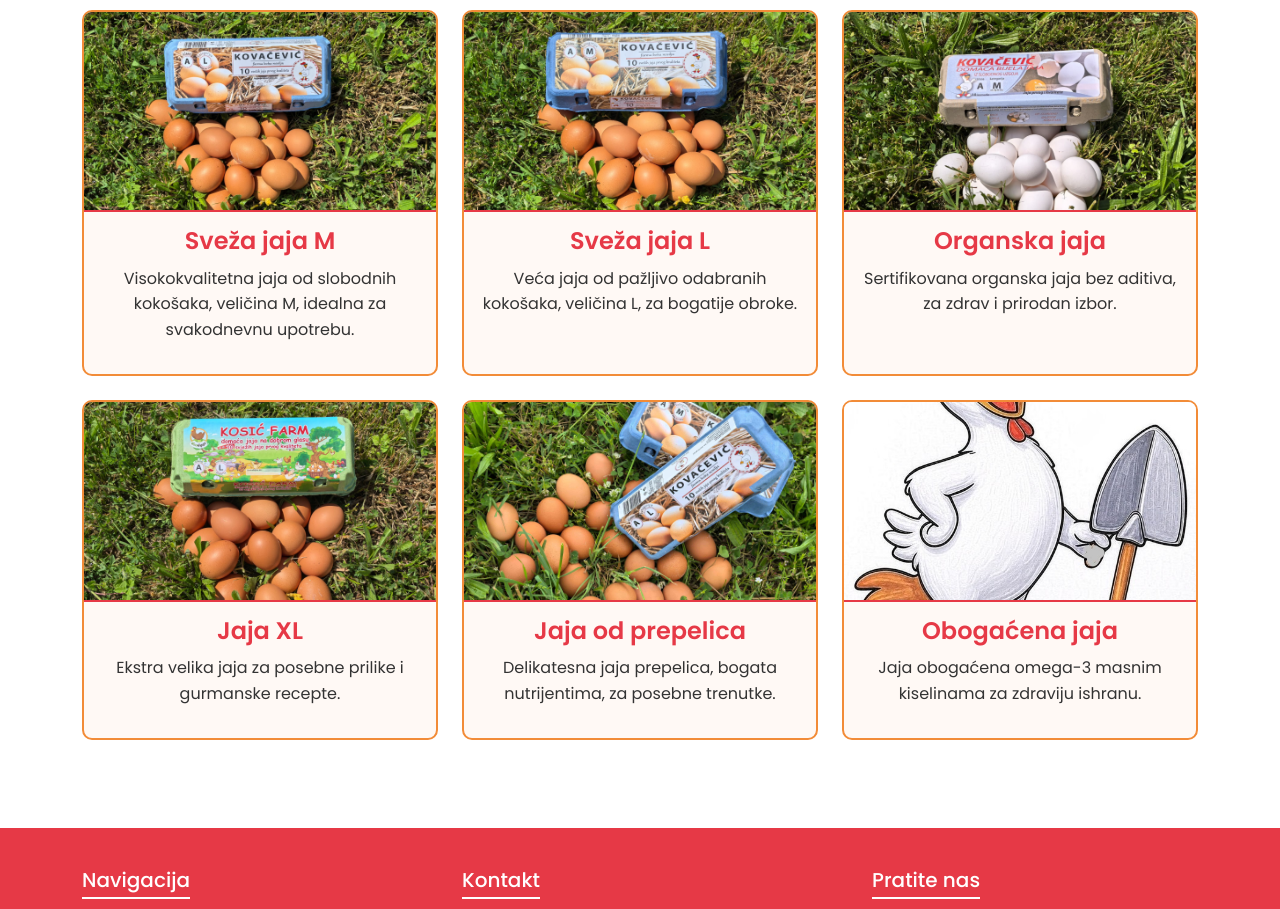
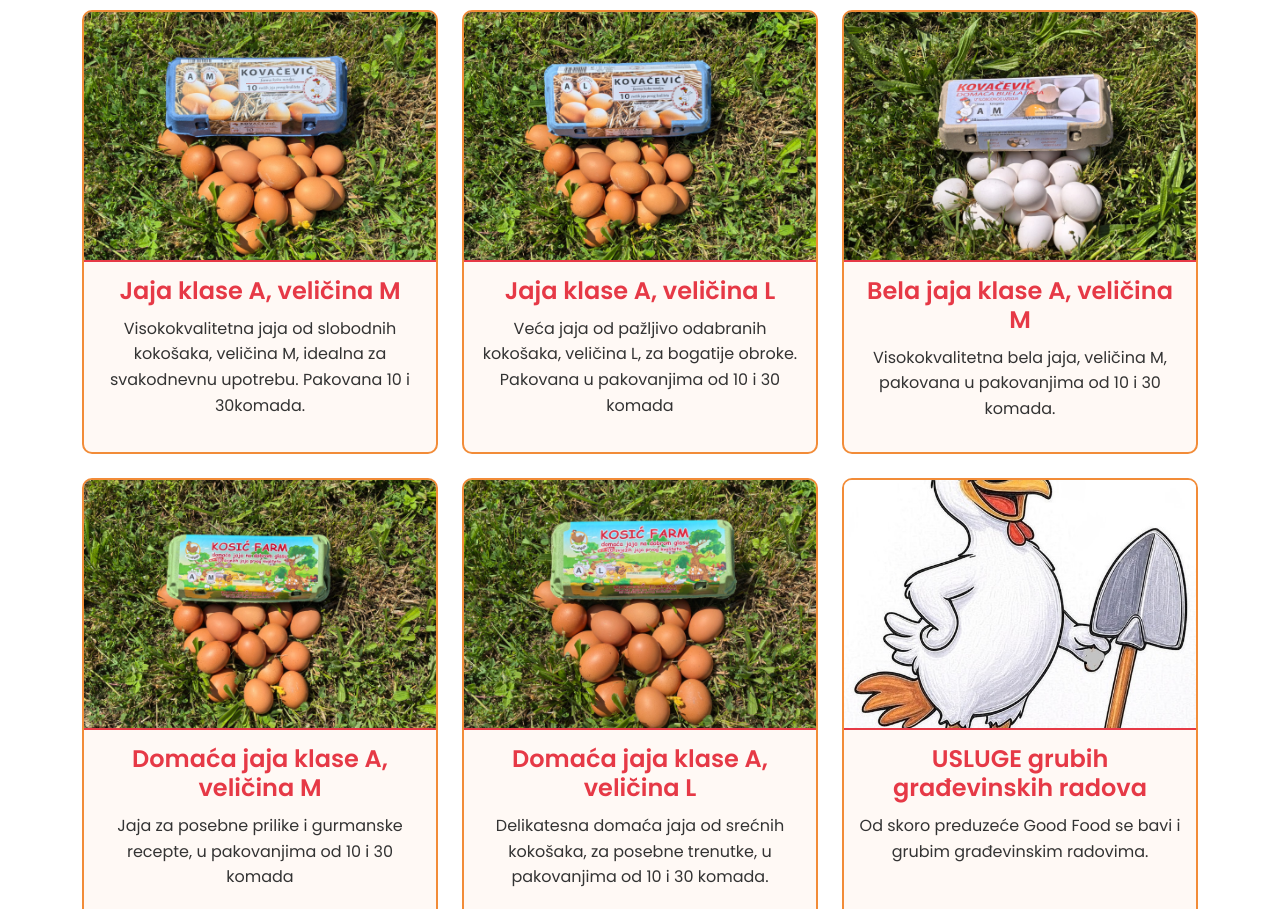
Before and after one commit to Bozi086/Good-Food, a plain HTML site: page proizvodi.html in a window 1280 px wide. Shown: the part 232-1141 px from the top of the page. Drawn offline with nearby package versions, Linux system fonts and the light colour scheme.

Commit message:
Update proizvodi.html

```diff
--- a/proizvodi.html
+++ b/proizvodi.html
@@ -180,7 +180,7 @@
 
         .product-image {
             width: 100%;
-            height: 200px; /* Smanjena visina za konzistentan izgled */
+            height: 250px; /* Smanjena visina za konzistentan izgled */
             object-fit: cover;
             border-bottom: 2px solid #e63946;
         }
@@ -394,7 +394,7 @@
         <div class="container">
             <a class="navbar-brand" href="index.html">
                 <img src="logo1.png" alt="goodfood-mne Logo" />
-                <span data-sr="GOODFOOD" data-en="GOODFOOD">GOODFOOD</span>
+                <span data-sr="GOOD FOOD" data-en="GOOD FOOD">GOOD FOOD</span>
             </a>
             <button class="navbar-toggler" type="button" data-bs-toggle="collapse" data-bs-target="#navbarNav" aria-controls="navbarNav" aria-expanded="false" aria-label="Otvori navigacioni meni" data-sr-aria-label="Otvori navigacioni meni" data-en-aria-label="Toggle navigation">
                 <span class="navbar-toggler-icon"><span></span></span>
@@ -433,50 +433,49 @@
                 <!-- Proizvod 1 -->
                 <div class="col-lg-4 col-md-6 col-12">
                     <div class="product-card">
-                        <img src="jaja1.jpg" alt="Sveža jaja M" data-sr-alt="Sveža jaja M" data-en-alt="Fresh Eggs M" class="product-image">
+                        <img src="jaja2.jpg" alt="Jaja klasa A, veličina M" data-sr-alt="Jaja klasa A, veličina M" data-en-alt="Grade A Eggs, Size M" class="product-image">
                         <div class="product-info">
-                            <h4 class="product-name" data-sr="Sveža jaja M" data-en="Fresh Eggs M">Sveža jaja M</h4>
-                            <p class="product-description" data-sr="Visokokvalitetna jaja od slobodnih kokošaka, veličina M, idealna za svakodnevnu upotrebu." data-en="High-quality eggs from free-range hens, size M, perfect for daily use.">Visokokvalitetna jaja od slobodnih kokošaka, veličina M, idealna za svakodnevnu upotrebu.</p>
+                            <h4 class="product-name" data-sr="Jaja klase A, veličina M" data-en="Grade A Eggs, Size M">Jaja klase A, veličina M</h4>
+                           <p class="product-description" data-sr="Visokokvalitetna jaja od slobodnih kokošaka, veličina M, idealna za svakodnevnu upotrebu. Pakovana 10 i 30komada." data-en="Premium free-range eggs, medium size, ideal for daily use. Available in 10 and 30 packs.">Visokokvalitetna jaja od slobodnih kokošaka, veličina M, idealna za svakodnevnu upotrebu. Pakovana 10 i 30komada.</p>
                         </div>
                     </div>
                 </div>
                 <!-- Proizvod 2 -->
                 <div class="col-lg-4 col-md-6 col-12">
                     <div class="product-card">
-                        <img src="jaja2.jpg" alt="Sveža jaja L" data-sr-alt="Sveža jaja L" data-en-alt="Fresh Eggs L" class="product-image">
+                        <img src="jaja1.jpg" alt="Sveža jaja L" data-sr-alt="Sveža jaja L" data-en-alt="Premium Fresh Eggs, Large" class="product-image">
                         <div class="product-info">
-                            <h4 class="product-name" data-sr="Sveža jaja L" data-en="Fresh Eggs L">Sveža jaja L</h4>
-                            <p class="product-description" data-sr="Veća jaja od pažljivo odabranih kokošaka, veličina L, za bogatije obroke." data-en="Larger eggs from carefully selected hens, size L, for richer meals.">Veća jaja od pažljivo odabranih kokošaka, veličina L, za bogatije obroke.</p>
+                            <h4 class="product-name" data-sr="Jaja klase A, veličina L" data-en="Premium Fresh Eggs, Large">Jaja klase A, veličina L</h4>                           <p class="product-description" data-sr="Veća jaja od pažljivo odabranih kokošaka, veličina L, za bogatije obroke. Pakovana u pakovanjima od 10 i 30 komada" data-en="Premium larger eggs from carefully selected hens, large size, for richer meals. Available in 10 and 30 packs.">Veća jaja od pažljivo odabranih kokošaka, veličina L, za bogatije obroke. Pakovana u pakovanjima od 10 i 30 komada</p>
                         </div>
                     </div>
                 </div>
                 <!-- Proizvod 3 -->
                 <div class="col-lg-4 col-md-6 col-12">
                     <div class="product-card">
-                        <img src="jaja3.jpg" alt="Organska jaja" data-sr-alt="Organska jaja" data-en-alt="Organic Eggs" class="product-image">
+                        <img src="jaja3.jpg" alt="Bela jaja klase A, veličina M" data-sr-alt="Premium White Eggs, Medium" data-en-alt="Bela jaja klase A, veličina M" class="product-image">
                         <div class="product-info">
-                            <h4 class="product-name" data-sr="Organska jaja" data-en="Organic Eggs">Organska jaja</h4>
-                            <p class="product-description" data-sr="Sertifikovana organska jaja bez aditiva, za zdrav i prirodan izbor." data-en="Certified organic eggs without additives, for a healthy and natural choice.">Sertifikovana organska jaja bez aditiva, za zdrav i prirodan izbor.</p>
+                            <h4 class="product-name" data-sr="Bela jaja klase A, veličina M" data-en="Premium White Eggs, Medium">Bela jaja klase A, veličina M</h4>
+                            <p class="product-description" data-sr="Visokokvalitetna bela jaja, veličina M, pakovana u pakovanjima od 10 i 30 komada." data-en="Premium white eggs, medium size, available in 10 and 30 packs.">Visokokvalitetna bela jaja, veličina M, pakovana u pakovanjima od 10 i 30 komada.</p>
                         </div>
                     </div>
                 </div>
                 <!-- Proizvod 4 -->
                 <div class="col-lg-4 col-md-6 col-12">
                     <div class="product-card">
-                        <img src="jaja4.jpg" alt="Jaja XL" data-sr-alt="Jaja XL" data-en-alt="Eggs XL" class="product-image">
+                        <img src="jaja6.jpg" alt="Domaća jaja klase A, veličina M" data-sr-alt="Domaća jaja klase A, veličina M" data-en-alt="Premium Farm-Fresh Eggs, Medium" class="product-image">
                         <div class="product-info">
-                            <h4 class="product-name" data-sr="Jaja XL" data-en="Eggs XL">Jaja XL</h4>
-                            <p class="product-description" data-sr="Ekstra velika jaja za posebne prilike i gurmanske recepte." data-en="Extra-large eggs for special occasions and gourmet recipes.">Ekstra velika jaja za posebne prilike i gurmanske recepte.</p>
+                            <h4 class="product-name" data-sr="Domaća jaja klase A, veličina M" data-en="Premium Farm-Fresh Eggs, Medium">Domaća jaja klase A, veličina M</h4>
+                            <p class="product-description" data-sr="Jaja za posebne prilike i gurmanske recepte, u pakovanjima od 10 i 30 komada" data-en="Premium eggs for special occasions and gourmet recipes, available in 10 and 30 packs">Jaja za posebne prilike i gurmanske recepte, u pakovanjima od 10 i 30 komada</p>
                         </div>
                     </div>
                 </div>
                 <!-- Proizvod 5 -->
                 <div class="col-lg-4 col-md-6 col-12">
                     <div class="product-card">
-                        <img src="jaja5.jpg" alt="Jaja od prepelica" data-sr-alt="Jaja od prepelica" data-en-alt="Quail Eggs" class="product-image">
+                        <img src="jaja4.jpg" alt="Domaća jaja klase A, veličina L" data-sr-alt="Domaća jaja klase A, veličina L" data-en-alt="Premium Farm-Fresh Eggs, Large" class="product-image">
                         <div class="product-info">
-                            <h4 class="product-name" data-sr="Jaja od prepelica" data-en="Quail Eggs">Jaja od prepelica</h4>
-                            <p class="product-description" data-sr="Delikatesna jaja prepelica, bogata nutrijentima, za posebne trenutke." data-en="Delicate quail eggs, rich in nutrients, for special moments.">Delikatesna jaja prepelica, bogata nutrijentima, za posebne trenutke.</p>
+                            <h4 class="product-name" data-sr="Domaća jaja klase A, veličina L" data-en="Premium Farm-Fresh Eggs, Large">Domaća jaja klase A, veličina L</h4>
+                           <p class="product-description" data-sr="Delikatesna domaća jaja od srećnih kokošaka, za posebne trenutke, u pakovanjima od 10 i 30 komada." data-en="Premium farm-fresh eggs from happy hens, available in 10 and 30 packs.">Delikatesna domaća jaja od srećnih kokošaka, za posebne trenutke, u pakovanjima od 10 i 30 komada.</p>
                         </div>
                     </div>
                 </div>
@@ -485,8 +484,12 @@
                     <div class="product-card">
                         <img src="grubi-radovi.jpg" alt="Obogaćena jaja" data-sr-alt="Obogaćena jaja" data-en-alt="Enriched Eggs" class="product-image">
                         <div class="product-info">
-                            <h4 class="product-name" data-sr="Obogaćena jaja" data-en="Enriched Eggs">Obogaćena jaja</h4>
-                            <p class="product-description" data-sr="Jaja obogaćena omega-3 masnim kiselinama za zdraviju ishranu." data-en="Eggs enriched with omega-3 fatty acids for a healthier diet.">Jaja obogaćena omega-3 masnim kiselinama za zdraviju ishranu.</p>
+                            <h4 class="product-name" data-sr="USLUGE grubih građevinskih radova" data-en="Rough Construction Services">USLUGE grubih građevinskih radova</h4>
+
+
+                            <p class="product-description" data-sr="Od skoro preduzeće Good Food se bavi i grubim građevinskim radovima." data-en="Recently, the Good Food company has also been engaged in rough construction works.">Od skoro preduzeće Good Food se bavi i grubim građevinskim radovima.</p>
+
+
                         </div>
                     </div>
                 </div>
@@ -515,7 +518,7 @@
                     <div class="contact-info">
                         <p data-sr="+382 69 181 829" data-en="+382 69 181 829">+382 69 181 829</p>
                         <p><a href="mailto:info@goodfood-mne.com" data-sr="info@goodfood-mne.com" data-en="info@goodfood-mne.com">info@goodfood-mne.com</a></p>
-                        <div data-sr="Podgorica, Crna Gora" data-en="Podgorica, Montenegro">Podgorica, Crna Gora</div>
+                        <div data-sr="Kosić bb, Danilovgrad, Crna Gora" data-en="Kosić St., Danilovgrad, Montenegro">Kosić bb, Danilovgrad, Crna Gora</div>
                     </div>
                 </div>
                 <!-- Pratite nas -->
```
